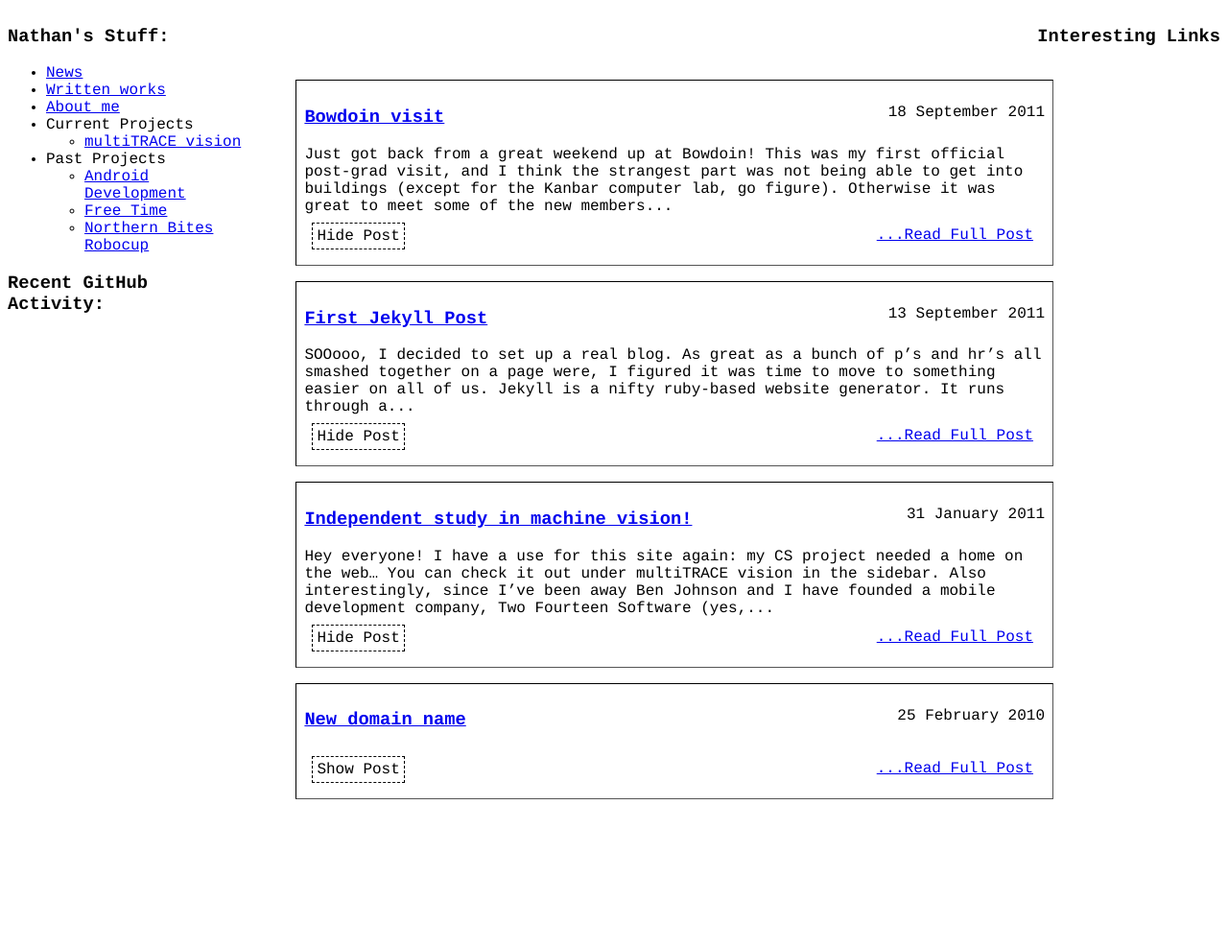
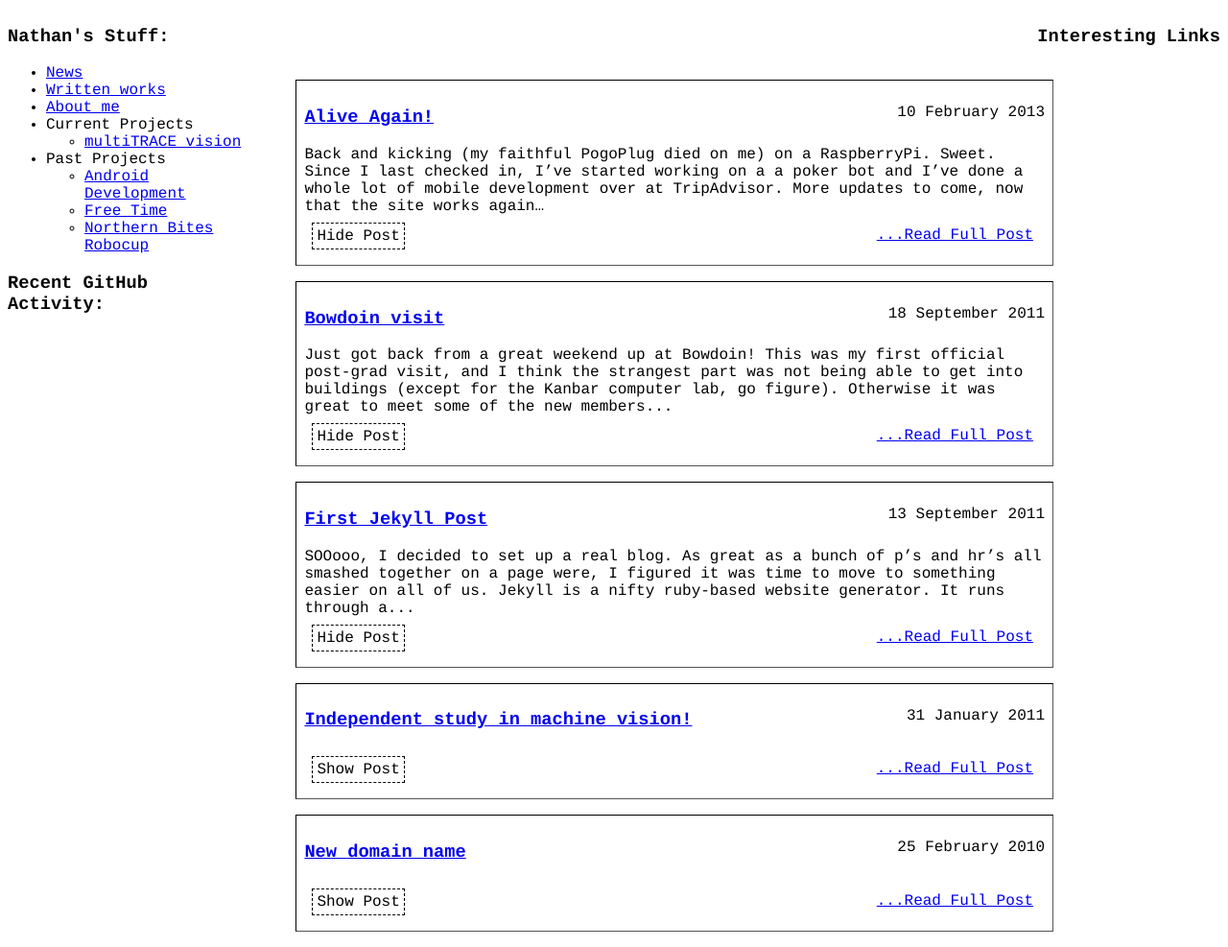
Before and after one commit to gnmerritt/gnmerritt.net, a Jekyll site: the page built from index.markdown, in a window 1280 px wide. Shown: the whole page at 96% size. Built offline with Jekyll 4.4.1, drawn with Linux system fonts in a browser that asks for light colours; before the commit the page ends 900 px from its top, so only the background shows below that.

Commit message:
reconfigured for scorpion, hello world (again)

```diff
--- a/_config.yml
+++ b/_config.yml
@@ -1,3 +1,3 @@
 pygments: true
 
-destination: /usr/share/nginx/http
+destination: /usr/share/nginx/www
--- /dev/null
+++ b/_posts/2013-02-10-alive.markdown
@@ -0,0 +1,10 @@
+---
+layout: post
+title: Alive Again!
+---
+
+Back and kicking (my faithful PogoPlug died on me) on a RaspberryPi. Sweet.
+
+Since I last checked in, I've started working on a [a poker bot](https://github.com/gnmerritt/pokeher/) and I've done a whole lot of mobile development over at TripAdvisor.
+
+More updates to come, now that the site works again...
```
